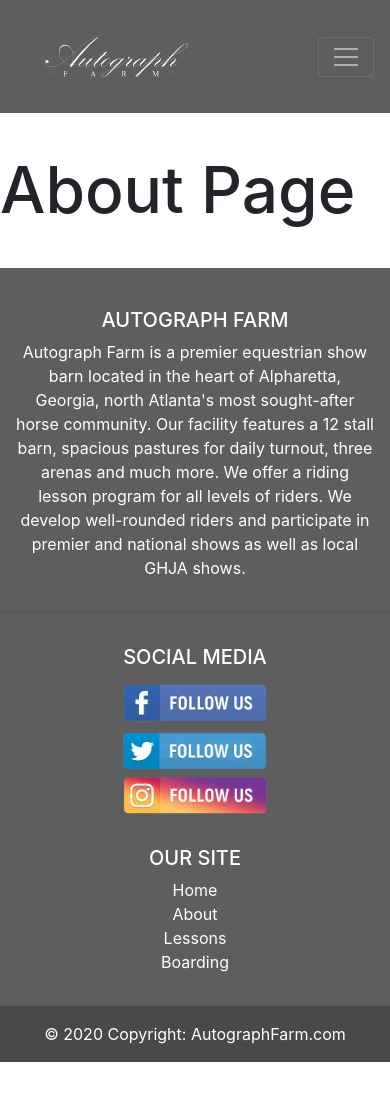
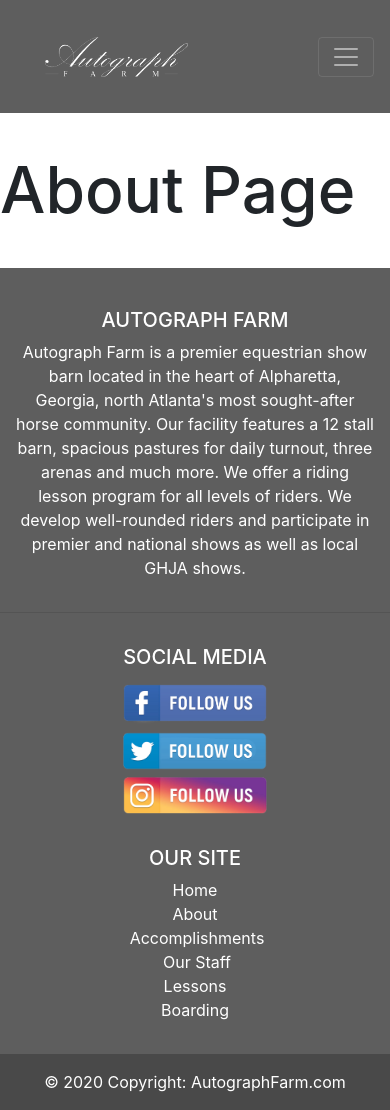
Before and after one commit to BaileyDay/autograph, a React (Create React App) app: page /about in a window 390 px wide. Before the commit the page ends 1062 px from the top, so only its background shows below. Built offline with nearby package versions, Linux system fonts and the light colour scheme.

Commit message:
Fixed footer styling issues

```diff
--- a/src/components/footer.jsx
+++ b/src/components/footer.jsx
@@ -64,7 +64,15 @@ const Footer = () => {
                 <a href="/">Home</a>
               </li>
               <li>
-                <a href="/about">About</a>
+                <a href="">About</a>
+                <ul className="subList">
+                  <li>
+                    <a href="/accomplishments">Accomplishments</a>
+                  </li>
+                  <li>
+                    <a href="/accomplishments">Our Staff</a>
+                  </li>
+                </ul>
               </li>
               <li>
                 <a href="/lessons">Lessons</a>
--- a/src/styling/footer.css
+++ b/src/styling/footer.css
@@ -28,6 +28,9 @@
 #BarnTitle {
   margin-left: 5%;
 }
+.subList {
+  font-size: 0.7em;
+}
 
 @media only screen and (max-width: 600px) {
   #social {
@@ -40,4 +43,9 @@
   #BarnTitle {
     margin-left: 0%;
   }
+  .subList {
+    font-size: 1em;
+    list-style: none;
+    margin-right: 10%;
+  }
 }
```
